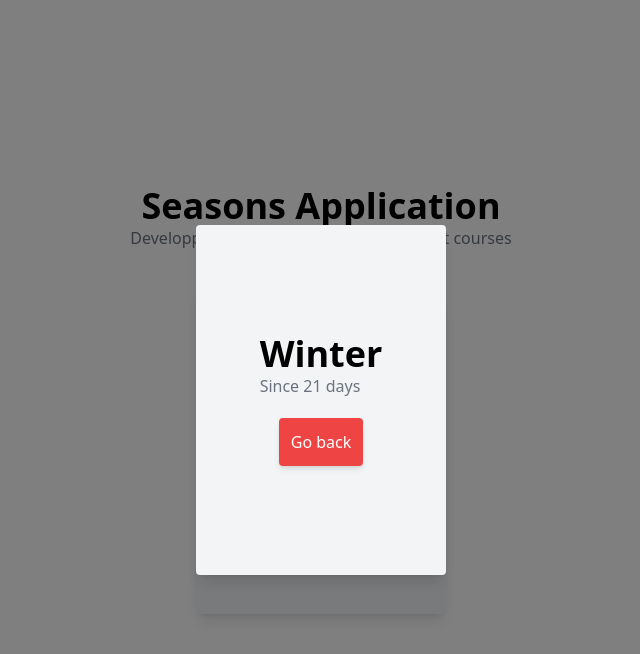
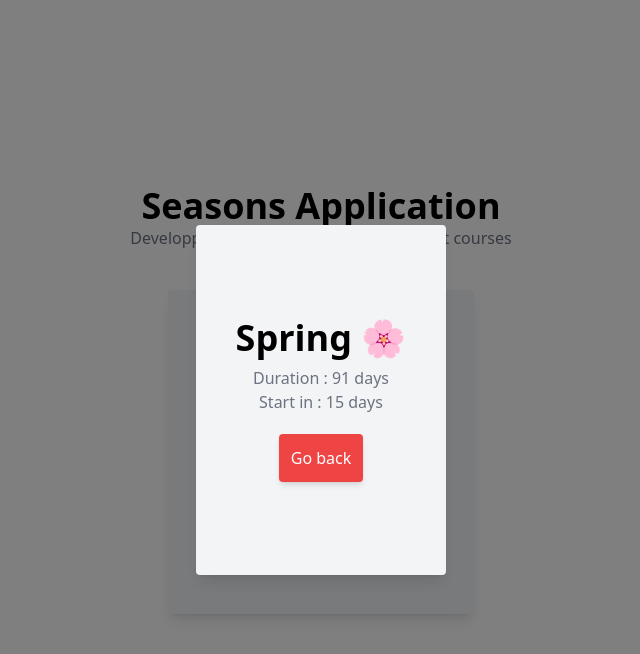
Before and after one commit to alexboisseau/seasons-app, a React (Vite) app: page / in a window 1280 px wide. Both pictures are taken after a click on the button "And after ?". Shown: the top 654 px of the page, without its empty margins (319-959 px from the left). Built offline with nearby package versions, Linux system fonts and the light colour scheme.

Commit message:
Add data.json file and start to pass season data into components

```diff
--- a/src/App.jsx
+++ b/src/App.jsx
@@ -1,6 +1,9 @@
 import { useState } from 'react';
+
 import SeasonCard from './components/SeasonCard';
 import SeasonModal from './components/SeasonModal';
+
+import data from './data/data.json';
 
 export default function App() {
   const [seasonModalIsShow, setSeasonModalIsShow] = useState(false);
@@ -10,6 +13,9 @@ export default function App() {
     setSeasonModalIsShow(!modalIsShow);
   };
 
+  const currentSeason = data.seasons.winter;
+  const nextSeason = data.seasons[currentSeason.next];
+
   return (
     <div className="w-100 flex h-screen flex-col items-center justify-center">
       <div className="mb-10 text-center">
@@ -18,8 +24,12 @@ export default function App() {
           Developped by Alex Boisseau during React courses
         </p>
       </div>
-      <SeasonCard onClick={onClick} />
-      {seasonModalIsShow ? <SeasonModal onBackClick={onClick} /> : false}
+      <SeasonCard onClick={onClick} season={currentSeason} />
+      {seasonModalIsShow ? (
+        <SeasonModal onBackClick={onClick} nextSeason={nextSeason} />
+      ) : (
+        false
+      )}
     </div>
   );
 }
--- a/src/components/SeasonCard.jsx
+++ b/src/components/SeasonCard.jsx
@@ -1,10 +1,12 @@
-export default function SeasonCard({ onClick }) {
+export default function SeasonCard({ onClick, season }) {
   return (
-    <div className="shadow-black-500/50 rounded bg-gray-100 py-24 px-16 shadow-lg">
-      <h1 className="text-4xl font-bold">Winter</h1>
+    <div className="shadow-black-500/50 rounded bg-gray-100 py-24 px-16 text-center shadow-lg">
+      <h1 className="text-4xl font-bold">
+        {season.name} {season.icon}
+      </h1>
       <p className="text-gray-500">Since 21 days</p>
       <button
-        className="mt-5 rounded bg-red-500 p-3 text-white hover:bg-red-600"
+        className="mt-5 rounded bg-red-500 p-3 text-white shadow shadow-md hover:bg-red-600"
         onClick={() => onClick()}
       >
         And after ?
--- a/src/components/SeasonModal.jsx
+++ b/src/components/SeasonModal.jsx
@@ -1,7 +1,7 @@
 import reactDom from 'react-dom';
 import './SeasonModal.css';
 
-export default function SeasonModal({ onBackClick }) {
+export default function SeasonModal({ onBackClick, nextSeason }) {
   return reactDom.createPortal(
     <>
       <div className="modal-overlay">
@@ -10,15 +10,18 @@ export default function SeasonModal({ onBackClick }) {
             className="shadow-black-500/50 flex flex-col items-center justify-center rounded bg-gray-100 shadow-lg"
             style={{ height: '350px', width: '250px' }}
           >
-            <div>
-              <h1 className="text-4xl font-bold">Winter</h1>
-              <p className="text-gray-500">Since 21 days</p>
+            <div className="text-center">
+              <h1 className="text-4xl font-bold">
+                {nextSeason.name} {nextSeason.icon}
+              </h1>
+              <p className="mt-2 text-gray-500">Duration : 91 days</p>
+              <p className="text-gray-500">Start in : 15 days</p>
             </div>
             <button
               onClick={() => onBackClick()}
               className="mt-5 rounded bg-red-500 p-3 text-white shadow shadow-md hover:bg-red-600"
             >
-              <span>Go back</span>
+              Go back
             </button>
           </div>
         </div>
--- /dev/null
+++ b/src/data/data.json
@@ -0,0 +1,32 @@
+{
+  "seasons": {
+    "summer": {
+      "name": "Summer",
+      "icon": "☀️",
+      "next": "autumn",
+      "beginAt": { "month": 6, "day": 21 },
+      "endAt": { "month": 9, "day": 22 }
+    },
+    "autumn": {
+      "name": "Autumn",
+      "icon": "🍂",
+      "next": "winter",
+      "beginAt": { "month": 9, "day": 23 },
+      "endAt": { "month": 12, "day": 20 }
+    },
+    "winter": {
+      "name": "Winter",
+      "icon": "❄️",
+      "next": "spring",
+      "beginAt": { "month": 12, "day": 21 },
+      "endAt": { "month": 3, "day": 19 }
+    },
+    "spring": {
+      "name": "Spring",
+      "icon": "🌸",
+      "next": "summer",
+      "beginAt": { "month": 3, "day": 20 },
+      "endAt": { "month": 6, "day": 20 }
+    }
+  }
+}
```
